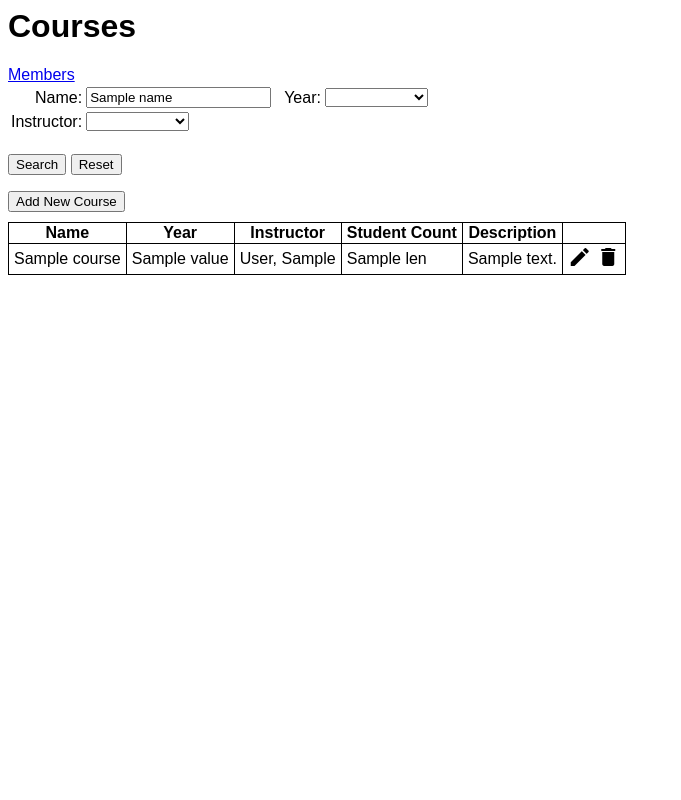
After one commit to theag/life-long-learning, a Django app: template members/templates/members/courses.html in a window 1280 px wide. The commit adds this page. Shown: the whole page, without its empty margins (0-681 px from the left). Run offline with Django 3.2, Linux system fonts and the light colour scheme; the template is opened without the code that fills it: most values are stand-ins (such as "Sample title", 1, 10 or a date in 2020).

Commit message:
yay site!

```diff
--- a/lifelonglearning/urls.py
+++ b/lifelonglearning/urls.py
@@ -2,6 +2,6 @@ from django.contrib import admin
 from django.urls import include, path
 
 urlpatterns = [
-    path('members/', include('members.urls')),
+    path('', include('members.urls')),
     path('admin/', admin.site.urls),
 ]
--- /dev/null
+++ b/members/templates/members/courses.html
@@ -0,0 +1,90 @@
+{% load static %}
+<head>
+    <title>Lifelong Learning - Courses</title>
+    <link href="{% static 'styles.css' %}" type="text/css" rel="stylesheet"></link>
+    <link href="https://fonts.googleapis.com/icon?family=Material+Icons" rel="stylesheet">
+    <script>
+        function doSubmit(action) {
+            document.getElementById("hdnAction").value = action;
+            document.getElementById("frmMain").submit();
+        }
+
+        function confirmDelete(name, id) {
+            document.getElementById("hdnCourseID").value = id;
+            document.getElementById("divDeleteMsg").innerText = "Are you sure that you wish to delete course " + name +"?";
+            document.getElementById("divDelete").style.display = "block";
+        }
+    </script>
+</head>
+<body>
+    <h1>Courses</h1>
+    <a href="{% url 'members:index' %}">Members</a>
+    <form id="frmMain" action="{% url 'members:courses' %}" method="post">
+        {% csrf_token %}
+        <input type="hidden" id="hdnAction" name="action" value="search" />
+        <table class="table-form">
+            <tr>
+                <td>Name:</td>
+                <td><input type="text" name="name" value="{{name}}" /></td>
+                <td>Year:</td>
+                <td>
+                    <select  name="year">
+                        <option value="-1"{% if year == -1 %} selected{% endif %}></option>
+                        {% for y in years %}
+                        <option value="{{y.id}}"{% if year == y.id %} selected{% endif %}>{{y.value}}</option>
+                        {% endfor %}
+                    </select>
+                </td>
+            </tr>
+            <tr>
+                <td>Instructor:</td>
+                <td>
+                    <select  name="instructor">
+                        <option value="-1"{% if instructor == -1 %} selected{% endif %}></option>
+                        {% for m in members %}
+                        <option value="{{m.id}}"{% if instructor == y.id %} selected{% endif %}>{{m.last_name}}, {{m.first_name}}</option>
+                        {% endfor %}
+                    </select>
+                </td>
+            </tr>
+        </table>
+        <div style="margin-top:20px">
+            <input type="submit" value="Search" />
+            <input type="button" value="Reset" onclick="doSubmit('reset')" />
+        </div>
+        <input type="hidden" id="hdnCourseID" name="course_id" />
+    </form>
+    <div style="margin-bottom:10px"><input type="button" value="Add New Course" onclick="window.location = '{% url 'members:add_course' %}'" /></div>
+    <table class="addBorder">
+        <tr>
+            <th>Name</th>
+            <th>Year</th>
+            <th>Instructor</th>
+            <th>Student Count</th>
+            <th>Description</th>
+        </tr>
+        {% for c in courses %}
+        <tr>
+            <td>{{c.name}}</td>
+            <td>{{c.year.value}}</td>
+            <td>{{c.instructor.last_name}}, {{c.instructor.first_name}}</td>
+            <td>{{c.students.len}}</td>
+            <td>{{c.description}}</td>
+            <td>
+                <a class="plain" href="{% url 'members:edit_course' c.id %}"><i class="material-icons">edit</i></a>
+                <a class="plain" href="javascript:confirmDelete('{{c.name}}',{{c.id}})"><i class="material-icons">delete</i></a>
+            </td>
+        </tr>
+        {% endfor %}
+    </table>
+    <div class="gray" id="divDelete">
+        <div class="popup">
+            <div>Delete</div>
+            <div id="divDeleteMsg"></div>
+            <div>
+                <input type="button" onclick="doSubmit('delete');" value="Yes" />
+                <input type="button" onclick="document.getElementById('divDelete').style.display='';" value="No" />
+            </div>
+        </div>
+    </div>
+</body>
--- a/static/styles.css
+++ b/static/styles.css
@@ -54,7 +54,7 @@ body {
     margin: 5px;
 }
 
-.ul-form {
+.ul-form, .ul-form ul {
     list-style-type: none;
 }
 
@@ -67,7 +67,6 @@ body {
 }
 
 .ul-form .errorlist {
-    list-style-type: none;
     color: red;
 }
 
```
Also changed, not shown: members/models.py (+29 -5 lines), members/templates/members/edit_course.html (added, +66 -0 lines), members/templates/members/index.html (+12 -4 lines), members/urls.py (+5 -2 lines), members/views.py (+58 -5 lines).
